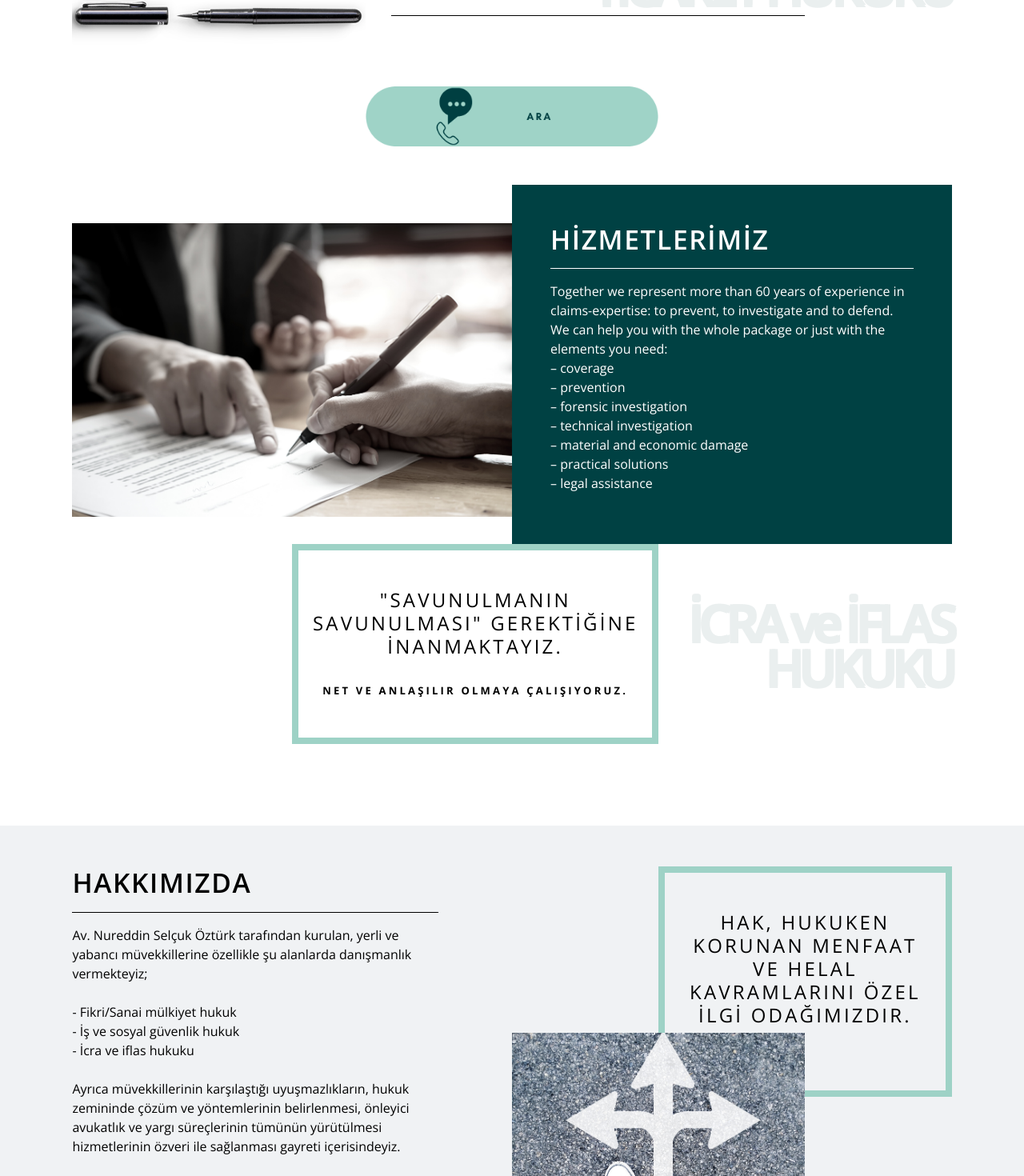
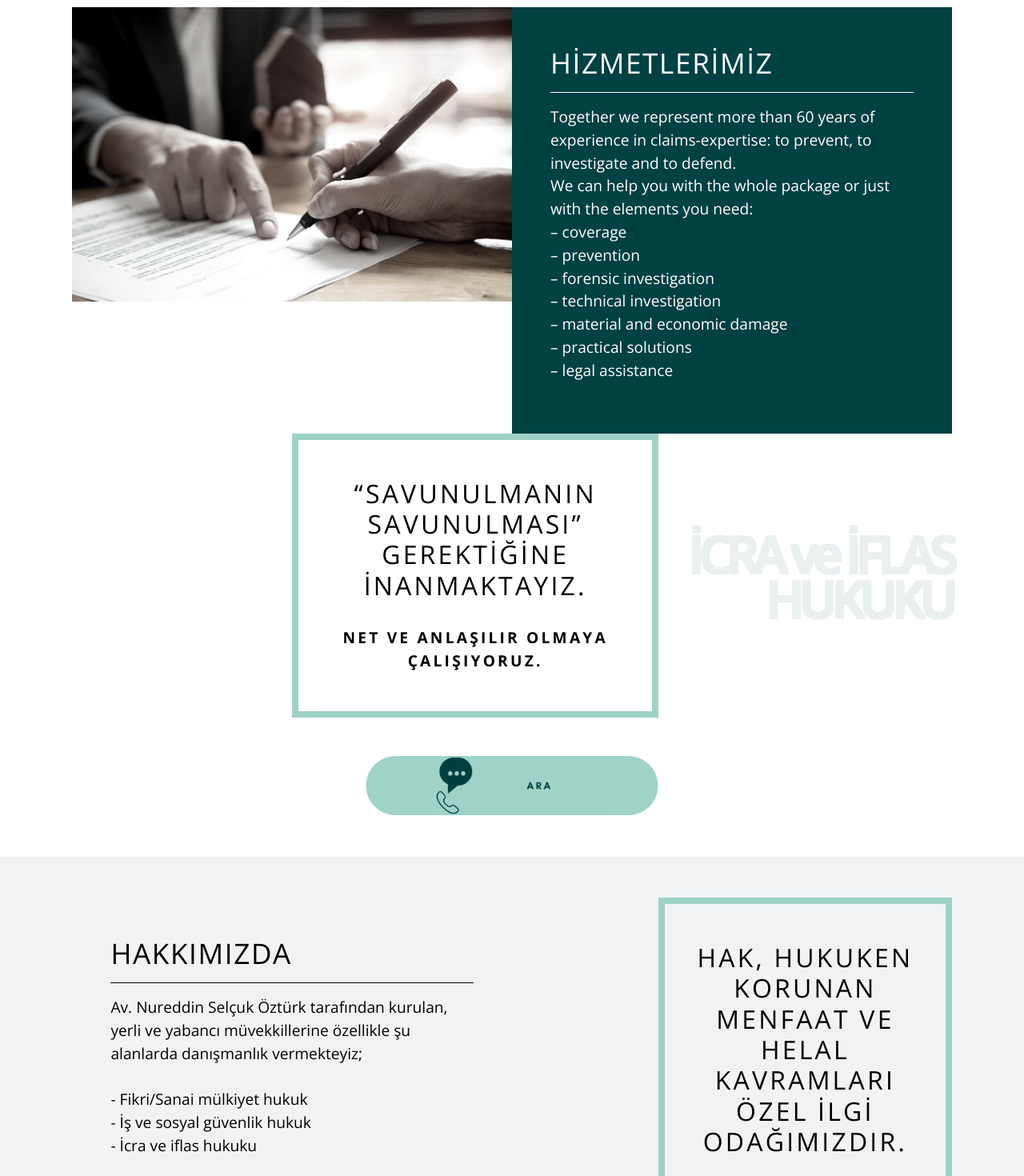
Before and after one commit to recepdemrci/legal-consultancy-app, a React (Create React App) app: page / in a window 1280 px wide. Shown: the part 1020-2490 px from the top of the page at 80% size. Built offline with nearby package versions, Linux system fonts and the light colour scheme.

Commit message:
Fixes font and card size #10

```diff
--- a/src/assets/styles/BottomContainer.css
+++ b/src/assets/styles/BottomContainer.css
@@ -3,39 +3,9 @@
   color: white;
   position: relative;
   background-color: white;
-  padding: 8% 2%;
+  padding: 8% 8%;
 }
 
 .bottom-container [class*="col"] {
   padding: 1rem 2rem;
 }
-
-.experience-card {
-  padding: 3rem 3rem 0 0;
-  background-image: linear-gradient(black, black), linear-gradient(black, black);
-  background-repeat: no-repeat;
-  background-size: 2px 100%, 75% 2px;
-  background-position: right top;
-}
-
-.experience-card h4 {
-  color: black;
-  font-weight: 500;
-  font-size: large;
-  line-height: 2.5rem;
-}
-
-.cv-card {
-  background-color: #004143;
-  padding: 2rem 3rem;
-  font-size: large;
-  font-weight: 300;
-  line-height: 2rem;
-  letter-spacing: 0.1rem;
-}
-
-.cv-card h4 {
-  font-weight: 600;
-  font-size: x-large;
-  color: white;
-}
--- /dev/null
+++ b/src/assets/styles/Card.css
@@ -0,0 +1,203 @@
+.title {
+  font-family: "Open Sans", sans-serif !important;
+}
+
+.slogan-card {
+  border: 0.5rem solid;
+  border-color: #9ed2c6;
+  padding: 3rem 2.2rem;
+  color: black;
+  letter-spacing: 0.2rem;
+}
+
+.slogan-card .title {
+  font-size: 2rem;
+  letter-spacing: 0.2rem;
+}
+
+.slogan-card p {
+  margin: 2rem 0 0 0;
+  font-weight: 700;
+  font-size: 1.2rem;
+}
+
+.service-card {
+  padding: 3rem;
+  color: white;
+  background-color: #004143;
+}
+
+.service-card .title {
+  letter-spacing: 0.1rem;
+  font-weight: 400;
+  font-size: 2.2rem;
+}
+
+.service-card .body {
+  font-weight: 100;
+  font-size: 1.2rem;
+}
+
+.service-card .line {
+  color: white;
+  text-align: center;
+  opacity: unset;
+}
+
+.info-card {
+  padding: 3rem;
+  color: black;
+}
+
+.info-card .title {
+  letter-spacing: 0.1rem;
+  font-weight: 400;
+  font-size: 2.2rem;
+}
+
+.info-card .body {
+  font-weight: 100;
+  font-size: 1.2rem;
+}
+
+.info-card .line {
+  text-align: center;
+  opacity: unset;
+}
+
+.word-card {
+  background-color: #004143;
+  padding: 5rem 2rem;
+}
+
+.word-card .title {
+  color: white;
+  font-weight: 200;
+  font-size: 1.5rem;
+  line-height: 3rem;
+  letter-spacing: 0.2rem;
+}
+
+.experience-card {
+  padding: 3rem 3rem 0 0;
+  background-image: linear-gradient(black, black), linear-gradient(black, black);
+  background-repeat: no-repeat;
+  background-size: 2px 100%, 75% 2px;
+  background-position: right top;
+}
+
+.experience-card .title {
+  color: black;
+  font-weight: 300;
+  font-size: 1.5rem;
+  line-height: 3rem;
+}
+
+.cv-card {
+  background-color: #004143;
+  padding: 2rem 3rem;
+  font-weight: 200;
+  letter-spacing: 0.1rem;
+  font-size: 1.2rem;
+}
+
+.cv-card .title {
+  font-weight: 400;
+  font-size: 2.2rem;
+  color: white;
+  letter-spacing: 0.1rem;
+}
+
+.contact-card {
+  padding: 2rem;
+  color: white;
+  background-color: #004143;
+  font-weight: 200;
+  font-size: 1.2rem;
+  position: relative;
+  z-index: 1;
+}
+
+.contact-card .title {
+  letter-spacing: 0.1rem;
+  font-weight: 400;
+  font-size: 2.2rem;
+}
+
+.contact-card .line {
+  color: white !important;
+  text-align: center;
+  opacity: unset;
+  margin-top: 1.5rem;
+  margin-bottom: 1.5rem;
+}
+
+.address-card {
+  border: 0.5rem solid;
+  border-color: #9ed2c6;
+  background-color: #f0f2f4;
+  padding: 3rem 1rem;
+  color: black;
+  letter-spacing: 0.2rem;
+  position: relative;
+  z-index: 1;
+}
+
+.address-card .title {
+  font-size: 2rem;
+  letter-spacing: 0.1rem;
+  font-weight: 400;
+}
+
+
+@media only screen and (max-width: 1000px) {
+  .service-card .title {
+    font-size: 3.5rem;
+  }
+
+  .service-card .body {
+    font-size: 2rem;
+  }
+
+  .info-card .title {
+    font-size: 3.5rem;
+  }
+
+  .info-card .body {
+    font-size: 2rem;
+  }
+
+  .slogan-card .title {
+    font-size: 2.8rem;
+  }
+
+  .slogan-card p {
+    font-size: 1.5rem;
+  }
+
+  .word-card .title {
+    font-weight: 200;
+    font-size: 2rem;
+    line-height: 4rem;
+  }
+
+  .cv-card .title {
+    font-size: 3rem;
+  }
+
+  .cv-card .body {
+    font-size: 2rem;
+  }
+
+  .contact-card .title {
+    font-size: 3rem;
+  }
+
+  .contact-card .body {
+    font-size: 2rem;
+  }
+
+  .address-card .title {
+    font-size: 2.8;
+  }
+}
--- a/src/assets/styles/ContactContainer.css
+++ b/src/assets/styles/ContactContainer.css
@@ -2,7 +2,7 @@
 .contact-container {
   position: relative;
   background-color: #f0f2f4;
-  padding: 8% 8%;
+  padding: 4% 8%;
 }
 
 .contact-container .display-3 {
@@ -18,48 +18,6 @@
 .contact-container .line {
   color: black;
   opacity: unset;
-}
-
-/* Contact Card */
-.contact-card {
-  padding: 2rem;
-  color: white;
-  background-color: #004143;
-  font-weight: 100;
-  font-size: 1.1rem;
-  position: relative;
-  z-index: 1;
-}
-
-.contact-card h4 {
-  letter-spacing: 0.1rem;
-  font-weight: 600;
-  font-size: 1.5rem;
-}
-
-.contact-card .line {
-  color: white;
-  text-align: center;
-  opacity: unset;
-  margin-top: 1.5rem;
-  margin-bottom: 1.5rem;
-}
-
-/* Address Card */
-.address-card {
-  border: 0.5rem solid;
-  border-color: #9ed2c6;
-  background-color: #f0f2f4;
-  padding: 3rem 1rem;
-  color: black;
-  letter-spacing: 0.2rem;
-  position: relative;
-  z-index: 1;
-}
-
-.address-card h4 {
-  font-weight: 700;
-  font-size: 1.1rem;
 }
 
 /* Phone Contact Images */
--- a/src/assets/styles/MiddleContainer.css
+++ b/src/assets/styles/MiddleContainer.css
@@ -3,22 +3,6 @@
   position: relative;
   background-color: #f0f2f4;
   padding: 4% 8%;
-}
-
-.info-card {
-  color: black;
-  font-weight: 100;
-}
-
-.info-card h4 {
-  letter-spacing: 0.1rem;
-  font-weight: 600;
-  font-size: 2.1rem;
-}
-
-.info-card .line {
-  text-align: center;
-  opacity: unset;
 }
 
 .middle-container .slogan-card {
@@ -40,16 +24,3 @@
 .middle-container .row-bottom {
   margin-top: -5rem;
 }
-
-.word-card {
-  background-color: #004143;
-  padding: 5rem 2rem;
-  letter-spacing: 0.2rem;
-}
-
-.word-card h4 {
-  font-weight: 100;
-  font-size: medium;
-  line-height: 2.5rem;
-  color: white;
-}
--- a/src/assets/styles/TopContainer.css
+++ b/src/assets/styles/TopContainer.css
@@ -3,7 +3,7 @@
   color: white;
   position: relative;
   background-color: white;
-  padding: 8% 8%;
+  padding: 4% 8%;
 }
 
 .top-container .display-3 {
@@ -27,47 +27,3 @@
   text-align: center;
   margin-left: 2rem;
 }
-
-/* Services Card */
-.service-card {
-  padding: 3rem;
-  color: white;
-  background-color: #004143;
-  font-weight: 100;
-}
-
-.service-card h4 {
-  letter-spacing: 0.1rem;
-  font-weight: 600;
-  font-size: 2.1rem;
-}
-
-.service-card .line {
-  color: white;
-  text-align: center;
-  opacity: unset;
-}
-
-/* Middle Row */
-.slogan-card {
-  border: 0.5rem solid;
-  border-color: #9ed2c6;
-  padding: 3rem 1rem;
-  color: black;
-  letter-spacing: 0.2rem;
-}
-
-.slogan-card h4 {
-  font-weight: 300;
-}
-
-.slogan-card p {
-  margin: 2rem 0 0 0;
-  font-weight: 700;
-  font-size: small;
-}
-/* Clip Styles */
-.clip {
-  position: absolute;
-  margin-top: -7rem;
-}
--- a/src/components/BottomContainer.jsx
+++ b/src/components/BottomContainer.jsx
@@ -1,5 +1,6 @@
 import React from "react";
 import "assets/styles/BottomContainer.css";
+import "assets/styles/Card.css";
 import lawyerImg from "assets/images/lawyer.png";
 import Card from "./Card";
 import Avatar from "./Avatar";
@@ -24,10 +25,10 @@ function BottomContainer() {
             }
           />
         </div>
-        <div class="col-xl-4 col-md-6 col-8 text-center">
+        <div class="col-xl-4 col-10 text-center">
           <Avatar image={lawyerImg} />
         </div>
-        <div class="col-xl-4 col-md-6 col-8 text-center align-self-center">
+        <div class="col-xl-4 col-11 text-center align-self-center">
           <Card
             name="cv-card"
             title="NURETTİN SELÇUK ÖZTÜRK"
--- a/src/components/Card.jsx
+++ b/src/components/Card.jsx
@@ -1,12 +1,14 @@
 import React from "react";
+import Typography from "@mui/material/Typography";
 
 function Card(props) {
   return (
     <div class={"card-fluid " + props.name}>
       <div class="card-body">
-        {props.title ? <h4 class="card-title">{props.title}</h4> : null}
+        {props.title ? <Typography className="title" variant="h2">{props.title}</Typography> : null}
+        {/* {props.title ? <h4 class="card-title">{props.title}</h4> : null} */}
         {props.line ? <hr class="hr line" /> : null}
-        {props.body}
+        <Typography className="body" variant="inherit">{props.body}</Typography>
       </div>
     </div>
   );
--- a/src/components/ContactContainer.jsx
+++ b/src/components/ContactContainer.jsx
@@ -17,24 +17,7 @@ function ContactContainer() {
         <TextBackground col="col" text="HOŞ GELDİNİZ" textAlign="text-end" />
       </div>
       <div class="row justify-content-center">
-        <div class="col-xl-4 col-10 align-self-center">
-          <div class="row mx-0">
-            <div class="col text-center mb-5">
-              <Card
-                name="contact-card"
-                title="İLETİŞİM"
-                line={true}
-                body={
-                  <p>
-                    +90 532 660 02 85
-                    <br />
-                    nurettinselcukozturk@gmail.com
-                  </p>
-                }
-              />
-            </div>
-          </div>
-          <div class="row mx-0">
+        <div class="col-xl-5 col-10 align-self-center">
           <div class="col text-center mb-xl-0 mb-5">
             <Card
               name="address-card"
@@ -53,15 +36,14 @@ function ContactContainer() {
             />
           </div>
         </div>
-        </div>
-        <div class="col-xl-4 col-10 mb-xl-0 mb-5 text-center align-self-center">
+        <div class="col-xl-5 col-10 mb-xl-0 mb-5 text-center align-self-center">
           <img
             src={containerImg}
             alt="contact-container-img"
             class="img-fluid"
           />
         </div>
-        <div class="col-xl-4 col-10 mt-xl-0 mt-5 align-self-center">
+        <div class="col-xl-4 col-10 mt-5 align-self-center">
           <Phone />
         </div>
       </div>
--- a/src/components/MiddleContainer.jsx
+++ b/src/components/MiddleContainer.jsx
@@ -1,5 +1,6 @@
 import React from "react";
 import "assets/styles/MiddleContainer.css";
+import "assets/styles/Card.css";
 import containerImg from "assets/images/middle-container.png";
 import mail from "assets/images/dialog-box/mail-large.png";
 import mailActive from "assets/images/dialog-box/mail-active-large.png";
@@ -11,7 +12,7 @@ function MiddleContainer() {
   return (
     <div class="middle-container" id="middle-container">
       <div class="row justify-content-between row-top">
-        <div class="col-xl-5 col-lg-6 col-8 mb-lg-0 mb-5">
+        <div class="col-xl-6 col-lg-8 col-12 mb-lg-0 mb-5">
           <Card
             name="info-card"
             title="HAKKIMIZDA"
@@ -41,7 +42,7 @@ function MiddleContainer() {
           <div class="col-xl-8 col-lg-10 col-8 text-center offset-4">
             <Card
               name="slogan-card"
-              title="HAK, HUKUKEN KORUNAN MENFAAT VE HELAL KAVRAMLARINI ÖZEL İLGİ ODAĞIMIZDIR."
+              title="HAK, HUKUKEN KORUNAN MENFAAT VE HELAL KAVRAMLARI ÖZEL İLGİ ODAĞIMIZDIR."
             />
           </div>
           <div class="col-xl-8 col-lg-10 col-8 align-self-start">
--- a/src/components/TopContainer.jsx
+++ b/src/components/TopContainer.jsx
@@ -1,7 +1,7 @@
 import React from "react";
 import "assets/styles/TopContainer.css";
+import "assets/styles/Card.css";
 import containerImg from "assets/images/top-container.png";
-import clipImg from "assets/images/top-container-clip.png";
 import call from "assets/images/dialog-box/call-large.png";
 import callActive from "assets/images/dialog-box/call-active-large.png";
 import TextBackground from "components/TextBackgroud";
@@ -16,18 +16,9 @@ function TopContainer() {
         <TextBackground col="col" text="TİCARET HUKUKU" textAlign="text-end" />
       </div>
       <Pen />
-      <div class="row my-lg-5 mb-5 justify-content-center">
-        <div class="col-xl-4 col-lg-5 col-10 text-center">
-          <Button
-            img={call}
-            imgActive={callActive}
-            url={"tel: +90 532 660 02 85"}
-            name="call"
-          />
-        </div>
-      </div>
+
       <div class="row row-top">
-        <div class="col-xl-6 col-lg-8 col-12 mt-md-5 text-center">
+        <div class="col-xl-6 col-lg-8 col-12 text-center">
           <img
             src={containerImg}
             alt="top-container-img"
@@ -68,7 +59,7 @@ function TopContainer() {
         <div class="col-lg-5 col-12 text-center offset-lg-3">
           <Card
             name="slogan-card"
-            title='"SAVUNULMANIN SAVUNULMASI" GEREKTİĞİNE İNANMAKTAYIZ.'
+            title='“SAVUNULMANIN SAVUNULMASI” GEREKTİĞİNE İNANMAKTAYIZ.'
             body={<p>NET VE ANLAŞILIR OLMAYA ÇALIŞIYORUZ.</p>}
           />
         </div>
@@ -79,6 +70,16 @@ function TopContainer() {
           textAlign="text-end"
         />
       </div>
+      <div class="row mt-5 justify-content-center">
+        <div class="col-xl-4 col-lg-5 col-10 text-center">
+          <Button
+            img={call}
+            imgActive={callActive}
+            url={"tel: +90 532 660 02 85"}
+            name="call"
+          />
+        </div>
+      </div>
     </div>
   );
 }
```
Lines whose indentation alone changed are shown as unchanged.
